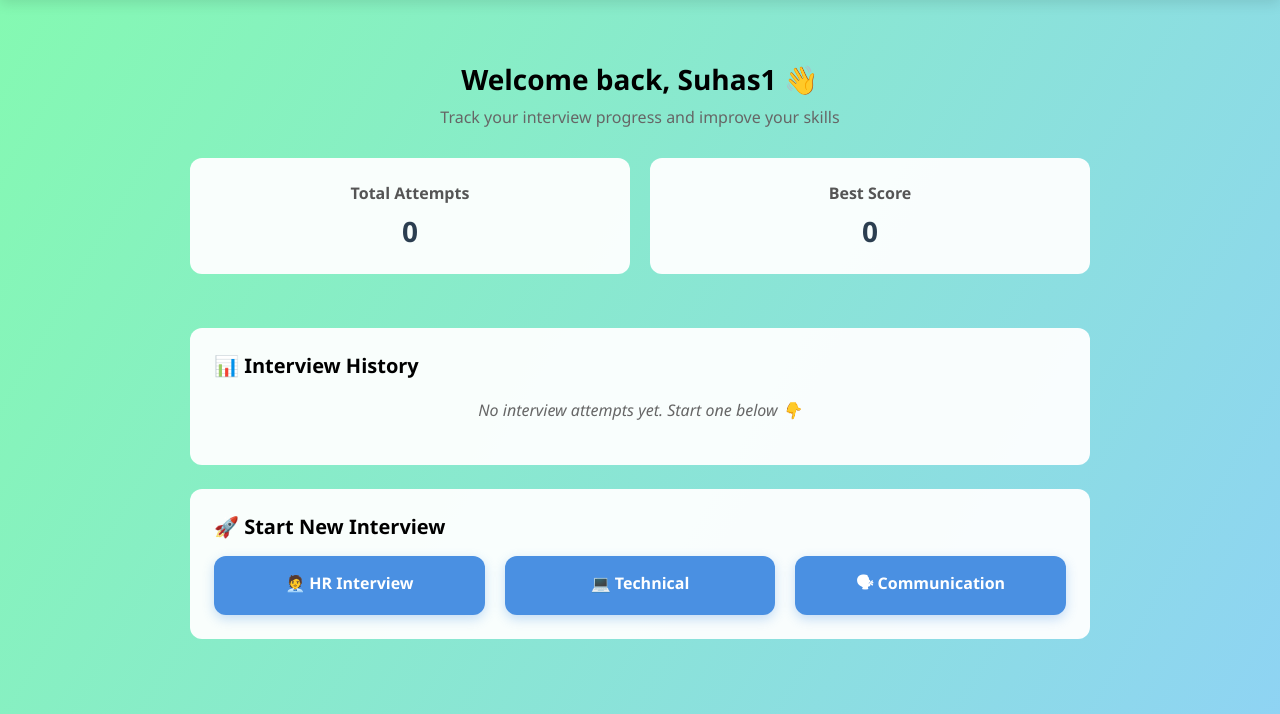
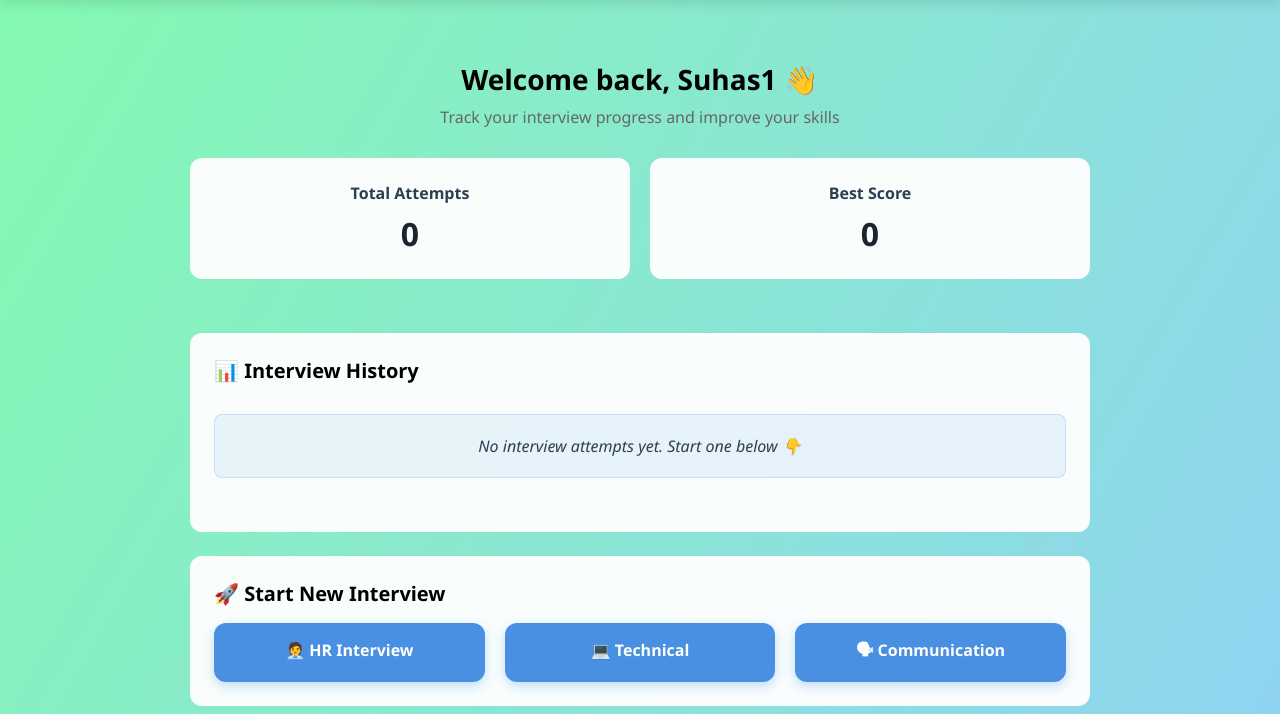
Before and after one commit to Suhas-H-N/ElevateAI, a Flask app: page /dashboard in a window 1280 px wide. Shown: the part 70-784 px from the top of the page. Run offline with Flask 3, Linux system fonts and the light colour scheme; a user stored in the database is signed in.

Commit message:
Highligted the text to look clearly in the dark and white mode

```diff
--- a/static/style.css
+++ b/static/style.css
@@ -195,13 +195,15 @@ button:hover, .auth-btn:hover {
 
 .stat-card h4 {
     margin-bottom: 8px;
-    color: #555;
+    color: #2C3E50;
+    font-weight: 600;
+    font-size: 16px;
 }
 
 .stat-number {
-    font-size: 28px;
+    font-size: 32px;
     font-weight: bold;
-    color: #2C3E50;
+    color: #1A252F;
 }
 
 /* ===== CARD ===== */
@@ -255,9 +257,15 @@ button:hover, .auth-btn:hover {
 
 .empty-text {
     text-align: center;
-    color: #666;
+    color: #2C3E50;
     font-style: italic;
-    margin: 20px 0;
+    font-weight: 500;
+    font-size: 16px;
+    margin: 30px 0;
+    padding: 20px;
+    background: rgba(74, 144, 226, 0.1);
+    border-radius: 8px;
+    border: 1px solid rgba(74, 144, 226, 0.2);
 }
 
 .note {
@@ -595,6 +603,20 @@ body.dark .flash.success {
     box-shadow: 0 2px 8px rgba(76, 175, 80, 0.5);
 }
 
+body.dark .stat-card h4 {
+    color: #E0E0E0;
+}
+
+body.dark .stat-number {
+    color: #FFFFFF;
+}
+
+body.dark .empty-text {
+    color: #E0E0E0;
+    background: rgba(90, 155, 212, 0.15);
+    border-color: rgba(90, 155, 212, 0.3);
+}
+
 /* ===== FOOTER ===== */
 .footer {
     text-align: center;
```
